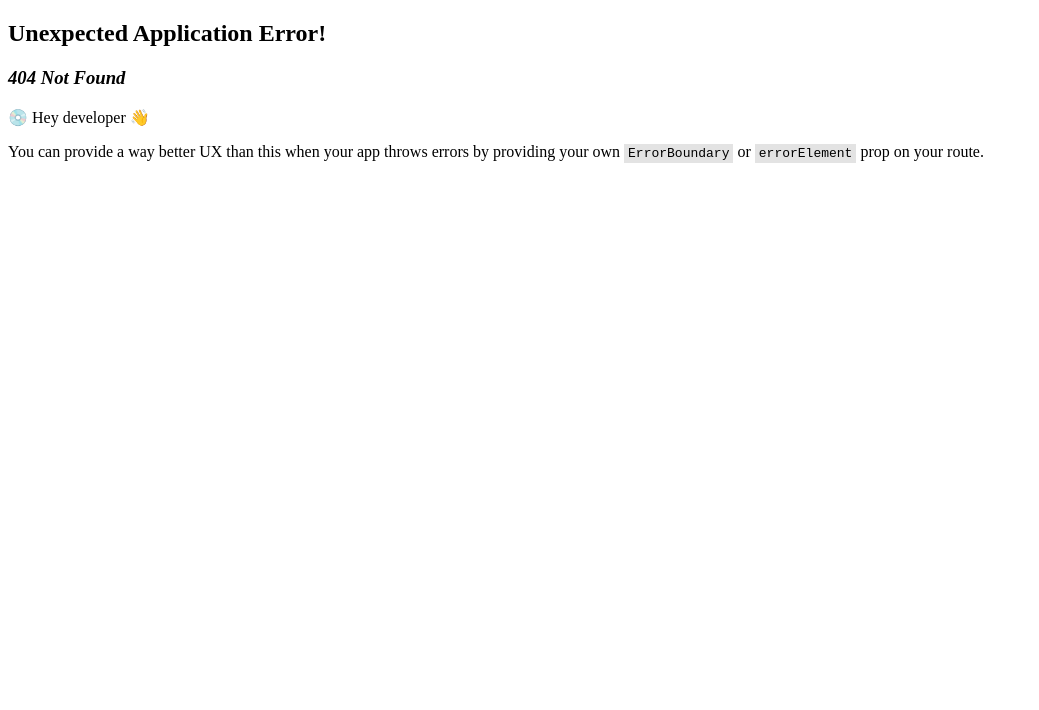
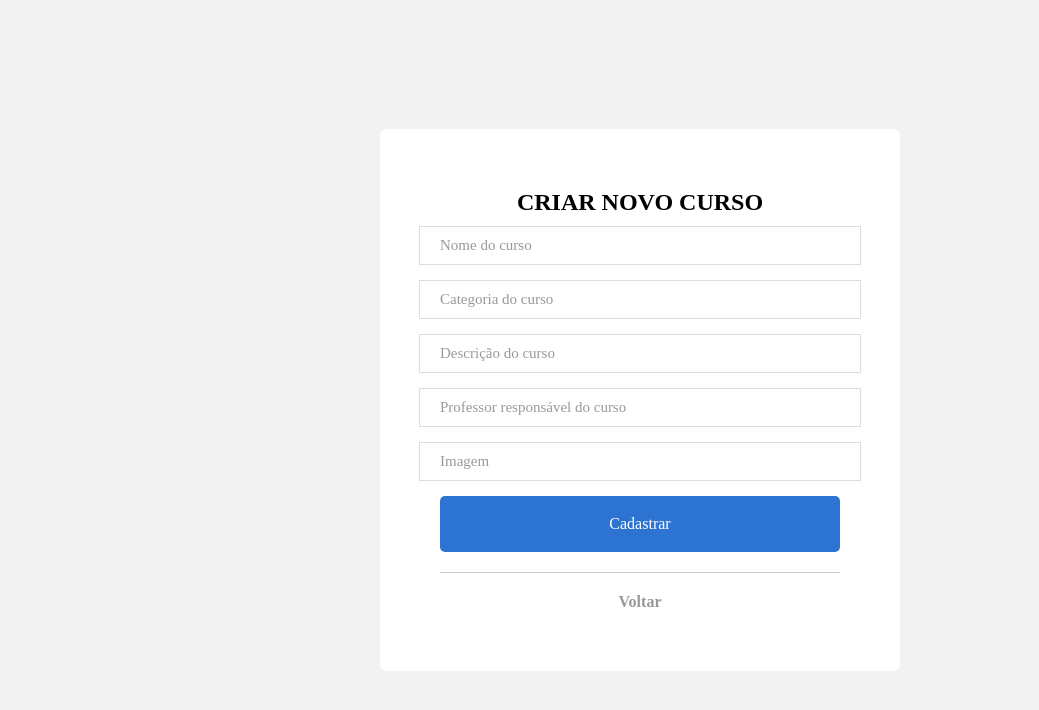
Before and after one commit to VtSilveira/case-mind, a React (Create React App) app in the folder front-end/: page /CriarNovoCurso in a window 1280 px wide. Before the commit this address had no page. Shown: the top 710 px of the page, without its empty margins (0-1039 px from the left). Built offline with nearby package versions, Linux system fonts and the light colour scheme; the HTML template or start-up script is replaced by a standard one.

Commit message:
tela de criar curso feita

```diff
--- a/front-end/src/pages/Home/App.js
+++ b/front-end/src/pages/Home/App.js
@@ -1,7 +1,7 @@
 import GlobalStyle from "../../styles/global.js";
 import styled from "styled-components";
-import Form from "./components/Form.js";
 import Grid from "./components/Grid.js";
+import { useNavigate } from "react-router-dom";
 import { useEffect, useState } from "react";
 import { toast, ToastContainer } from "react-toastify";
 import "react-toastify/dist/ReactToastify.css";
@@ -21,13 +21,23 @@ const Container = styled.div`
 
 const Title = styled.h2``;
 
+const Button = styled.button`
+  padding: 10px;
+  cursor: pointer;
+  border-radius: 5px;
+  border: none;
+  background-color: #2c73d2;
+  color: white;
+  height: 42px;
+`;
+
 function App() {
   const [cursos, setCursos] = useState([]);
   const [onEdit, setOnEdit] = useState(null);
+  const navigate = useNavigate();
 
   const getCursos = async () => {
     try {
-      // logado como ADM
       const token = getToken();
       const acesso = getAcesso();
 
@@ -41,7 +51,6 @@ function App() {
 
       setCursos(res.data.sort((a, b) => (a.nome > b.nome ? 1 : -1)));
     } catch (error) {
-      // sem estar logado como ADM
       toast.error(error)
     }
   }
@@ -52,9 +61,11 @@ function App() {
 
   return (
     <>
+
       <Container>
         <Title> CURSOS </Title>
-        <Form onEdit = { onEdit } setOnEdit = { setOnEdit } getcursos = { getCursos } />
+        <Button onClick={() => navigate("/CriarNovoCurso")}>Criar novo curso</Button>
+        {/* <Form onEdit = { onEdit } setOnEdit = { setOnEdit } getcursos = { getCursos } /> */}
         <Grid cursos = { cursos } setCursos = { setCursos } setOnEdit = { setOnEdit } />
       </Container>
       <ToastContainer autoClose={3000} position={toast.POSITION.BOTTOM_LEFT} />
--- /dev/null
+++ b/front-end/src/pages/Home/CriarCurso.js
@@ -0,0 +1,104 @@
+import GlobalStyle from "../../styles/global.js";
+import styled from "styled-components";
+import { useNavigate } from "react-router-dom";
+import { useState } from "react";
+import { toast, ToastContainer } from "react-toastify";
+import "react-toastify/dist/ReactToastify.css";
+import { Form, Container, Title } from "../SignIn/styles.js";
+import { getToken } from "../../services/auth.js";
+import api from "../../services/api.js";
+
+const Cancel = styled.a`
+  cursor: pointer;
+`;
+
+function CriarCurso() {
+  const [state, setState] = useState({
+    nome: "",
+    categoria: "",
+    descricao: "",
+    professor: "",
+    imagem: "",
+  });
+
+  const navigate = useNavigate();
+
+  const handleInputChange = (e) => {
+    const { name, value } = e.target;
+    setState((prevState) => ({
+      ...prevState,
+      [name]: value,
+    }));
+  };
+
+  const handleSubmit = (e) => {
+    e.preventDefault();
+    // console.log("Dados do estado no momento do envio:", state);
+    const token = getToken();
+
+    if ( !state.nome ||
+         !state.categoria ||
+         !state.descricao ||
+         !state.professor ||
+         !state.imagem ) {
+
+          return toast.warn("Preencha todos os campos!")
+       }
+
+    api
+    .post("/cursos", state, {
+      headers: {
+        'Authorization': `Bearer ${token}`
+      }
+    })
+    .then( () => {
+      toast.success("Curso criado com sucesso!")
+    })
+    .catch((err) => toast.error(err.response.data));
+  }
+
+  return (
+    <Container>
+      <Form onSubmit={handleSubmit}>
+        <Title>CRIAR NOVO CURSO</Title>
+        <input
+          type="text"
+          name="nome"
+          placeholder="Nome do curso"
+          onChange={handleInputChange}
+        />
+        <input
+          type="text"
+          name="categoria"
+          placeholder="Categoria do curso"
+          onChange={handleInputChange}
+        />
+        <input
+          type="text"
+          name="descricao"
+          placeholder="Descrição do curso"
+          onChange={handleInputChange}
+        />
+        <input
+          type="text"
+          name="professor"
+          placeholder="Professor responsável do curso"
+          onChange={handleInputChange}
+        />
+        <input
+          type="text"
+          name="imagem"
+          placeholder="Imagem"
+          onChange={handleInputChange}
+        />
+        <button type="submit">Cadastrar</button>
+        <hr />
+        <Cancel onClick={() => navigate("/Home")}>Voltar</Cancel>
+      </Form>
+      <ToastContainer autoClose={3000} position={toast.POSITION.BOTTOM_LEFT} />
+      <GlobalStyle />
+    </Container>
+  );
+}
+
+export default CriarCurso;
--- a/front-end/src/pages/Home/components/Grid.js
+++ b/front-end/src/pages/Home/components/Grid.js
@@ -3,7 +3,8 @@ import Switch from "react-switch";
 import styled from "styled-components";
 import { FaEdit } from "react-icons/fa";
 import { toast } from "react-toastify";
-import api from "../../../services/api.js"
+import { getAcesso } from "../../../services/auth.js";
+import api from "../../../services/api.js";
 
 const Table = styled.table`
   width: 100%;
@@ -82,7 +83,7 @@ const Grid = ({ cursos, setCursos, setOnEdit }) => {
           <Th>Descrição</Th>
           <Th>Responsável</Th>
           <Th></Th>
-          <Th>Ativar/Desativar</Th>
+          {getAcesso() === 'admin' && <Th>Ativar/Desativar</Th>}
         </Tr>
       </Thead>
       <Tbody>
@@ -97,7 +98,9 @@ const Grid = ({ cursos, setCursos, setOnEdit }) => {
               <FaEdit onClick={() => handleEdit(item)}/>
             </Td>
             <Td alignCenter width="5%">
-              <Switch onChange={() => handleVisibility(item)} checked={item.visibilidade} />
+            {getAcesso() === 'admin' && (
+                <Switch onChange={() => handleVisibility(item)} checked={item.visibilidade} />
+            )}
             </Td>
           </Tr>
         ))}
```
Also changed, not shown: front-end/src/index.js (+8 -3 lines), front-end/src/pages/SignUp/index.js (line endings or trailing spaces).
